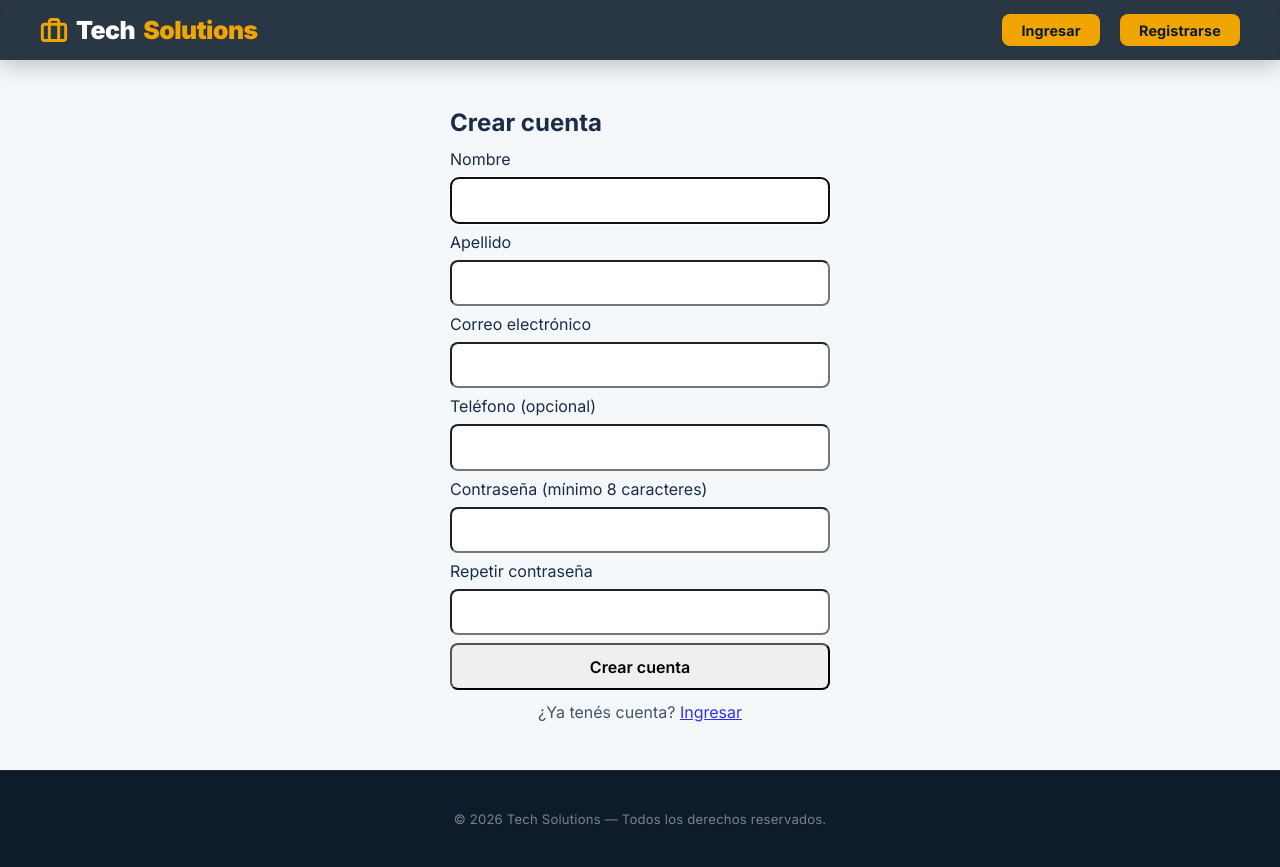
After one commit to brianlautaro/TechSolutions-AyMS, a Flask app: page /registro in a window 1280 px wide. The commit adds this page. Run offline with Flask 3, Linux system fonts and the light colour scheme.

Commit message:
HU-01: registro de clientes con correo y contraseña

```diff
--- a/auth/routes.py
+++ b/auth/routes.py
@@ -117,3 +117,43 @@ def authorize():
 
     login_user(usuario)
     return redirect(_destino(usuario))
+
+@auth_bp.route("/registro", methods=["GET", "POST"])
+def registro():
+    if current_user.is_authenticated:
+        return redirect(_destino(current_user))
+
+    if request.method == "POST":
+        datos = {
+            "nombre": request.form.get("nombre", "").strip(),
+            "apellido": request.form.get("apellido", "").strip(),
+            "email": request.form.get("email", "").strip().lower(),
+            "telefono": request.form.get("telefono", "").strip(),
+        }
+        password = request.form.get("password", "")
+        repetir = request.form.get("repetir", "")
+
+        error = None
+        if not datos["nombre"] or not datos["apellido"] or not datos["email"]:
+            error = "Completá nombre, apellido y correo."
+        elif len(password) < 8:
+            error = "La contraseña debe tener al menos 8 caracteres."
+        elif password != repetir:
+            error = "Las contraseñas no coinciden."
+        elif Usuario.query.filter_by(email=datos["email"]).first():
+            error = "Ese correo ya está registrado."
+
+        if error:
+            flash(error, "error")
+            return render_template("auth/registro.html", **datos)
+
+        # El rol siempre es cliente: nunca se toma del formulario
+        usuario = Usuario(rol=ROL_CLIENTE, **datos)
+        usuario.set_password(password)
+        db.session.add(usuario)
+        db.session.commit()
+
+        login_user(usuario)
+        return redirect(_destino(usuario))
+
+    return render_template("auth/registro.html")
--- a/templates/auth/login.html
+++ b/templates/auth/login.html
@@ -24,6 +24,7 @@
 
     <p class="login-o">o</p>
     <a class="login-google" href="{{ url_for('auth.login_google') }}">Continuar con Google</a>
+    <p class="login-o">¿No tenés cuenta? <a href="{{ url_for('auth.registro') }}">Registrate</a></p>
 </section>
 
 <style>
--- /dev/null
+++ b/templates/auth/registro.html
@@ -0,0 +1,48 @@
+{% extends "base.html" %}
+
+{% block title %}Registrarse · Tech Solutions{% endblock %}
+
+{% block content %}
+<section class="login-box">
+    <h1>Crear cuenta</h1>
+
+    {% with mensajes = get_flashed_messages(with_categories=true) %}
+        {% for categoria, mensaje in mensajes %}
+            <p class="login-msg">{{ mensaje }}</p>
+        {% endfor %}
+    {% endwith %}
+
+    <form method="post" action="{{ url_for('auth.registro') }}">
+        <label for="nombre">Nombre</label>
+        <input type="text" id="nombre" name="nombre" value="{{ nombre or '' }}" required autofocus>
+
+        <label for="apellido">Apellido</label>
+        <input type="text" id="apellido" name="apellido" value="{{ apellido or '' }}" required>
+
+        <label for="email">Correo electrónico</label>
+        <input type="email" id="email" name="email" value="{{ email or '' }}" required>
+
+        <label for="telefono">Teléfono (opcional)</label>
+        <input type="tel" id="telefono" name="telefono" value="{{ telefono or '' }}">
+
+        <label for="password">Contraseña (mínimo 8 caracteres)</label>
+        <input type="password" id="password" name="password" required>
+
+        <label for="repetir">Repetir contraseña</label>
+        <input type="password" id="repetir" name="repetir" required>
+
+        <button type="submit">Crear cuenta</button>
+    </form>
+
+    <p class="login-o">¿Ya tenés cuenta? <a href="{{ url_for('auth.login') }}">Ingresar</a></p>
+</section>
+
+<style>
+    .login-box { max-width: 380px; margin: 3rem auto; display: flex; flex-direction: column; gap: .75rem; }
+    .login-box form { display: flex; flex-direction: column; gap: .5rem; }
+    .login-box input, .login-box button { padding: .7rem; font: inherit; border-radius: 8px; }
+    .login-box button { cursor: pointer; font-weight: 600; }
+    .login-msg { padding: .7rem; border-radius: 8px; background: #fde8e8; color: #9b1c1c; margin: 0; }
+    .login-o { text-align: center; margin: 0; opacity: .8; }
+</style>
+{% endblock %}
--- a/templates/base.html
+++ b/templates/base.html
@@ -1,5 +1,6 @@
 <!DOCTYPE html>
 <html lang="es">
+
 <head>
     <meta charset="UTF-8">
     <title>{% block title %}Tech Solutions{% endblock %}</title>
@@ -8,19 +9,22 @@
     <!-- Google Fonts -->
     <link rel="preconnect" href="https://fonts.googleapis.com">
     <link rel="preconnect" href="https://fonts.gstatic.com" crossorigin>
-    <link href="https://fonts.googleapis.com/css2?family=Inter:wght@400;500;600;700;800;900&display=swap" rel="stylesheet">
+    <link href="https://fonts.googleapis.com/css2?family=Inter:wght@400;500;600;700;800;900&display=swap"
+        rel="stylesheet">
 
     <!-- Lucide Icons -->
     <script src="https://unpkg.com/lucide@latest/dist/umd/lucide.min.js"></script>
 
     <link rel="stylesheet" href="{{ url_for('static', filename='style.css') }}">
 </head>
+
 <body>
     <header class="header">
         <a href="{{ url_for('home') }}" class="logo">
-            <svg class="logo-icon" viewBox="0 0 24 24" fill="none" stroke="currentColor" stroke-width="2.5" stroke-linecap="round" stroke-linejoin="round">
-                <rect width="20" height="14" x="2" y="7" rx="2" ry="2"/>
-                <path d="M16 21V5a2 2 0 0 0-2-2h-4a2 2 0 0 0-2 2v16"/>
+            <svg class="logo-icon" viewBox="0 0 24 24" fill="none" stroke="currentColor" stroke-width="2.5"
+                stroke-linecap="round" stroke-linejoin="round">
+                <rect width="20" height="14" x="2" y="7" rx="2" ry="2" />
+                <path d="M16 21V5a2 2 0 0 0-2-2h-4a2 2 0 0 0-2 2v16" />
             </svg>
             Tech<span>Solutions</span>
         </a>
@@ -33,6 +37,7 @@
             <a href="{{ url_for('logout') }}">Salir</a>
             {% else %}
             <a href="{{ url_for('auth.login') }}" class="nav-cta">Ingresar</a>
+            <a href="{{ url_for('auth.registro') }}" class="nav-cta">Registrarse</a>
             {% endif %}
         </nav>
     </header>
@@ -50,7 +55,7 @@
 
     <!-- Intersection Observer for scroll animations -->
     <script>
-    (function() {
+        (function () {
             const observer = new IntersectionObserver((entries) => {
                 entries.forEach(entry => {
                     if (entry.isIntersecting) {
@@ -64,4 +69,5 @@
         })();
     </script>
 </body>
+
 </html>
```
Lines whose indentation alone changed are shown as unchanged.
